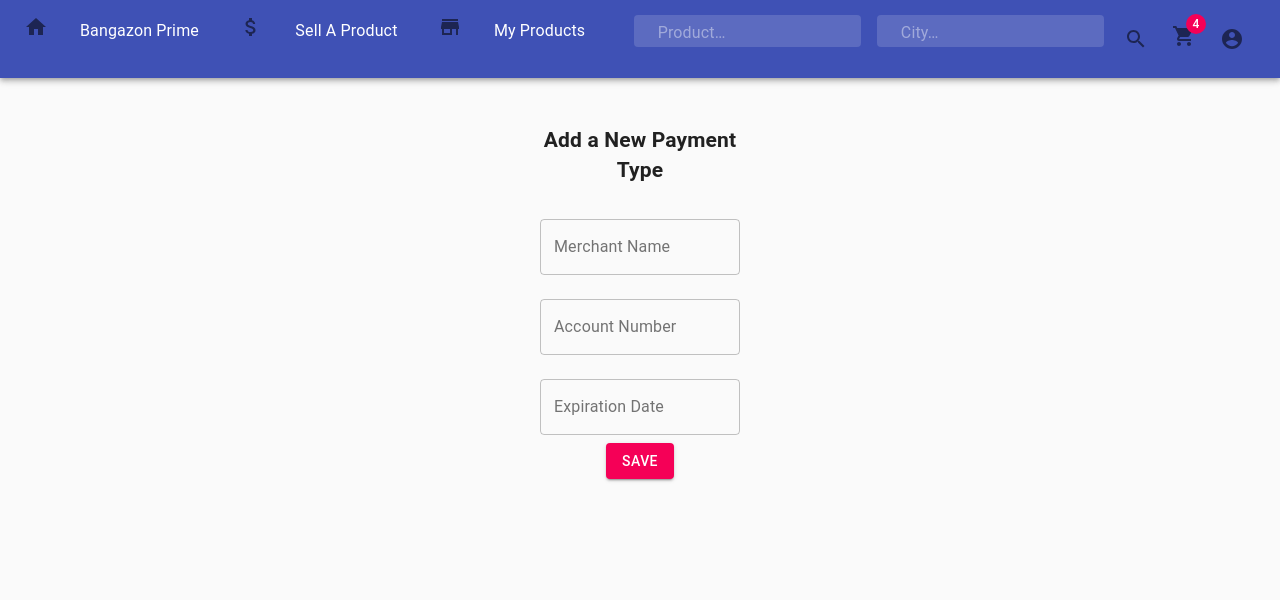
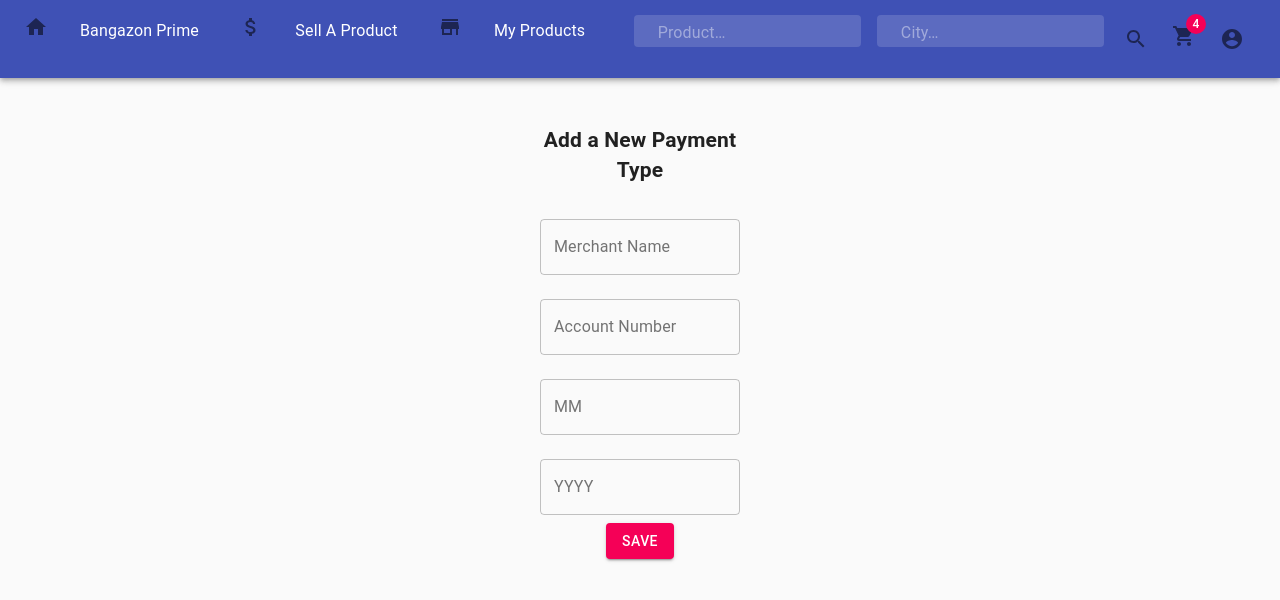
Before and after one commit to nss-cohort-36/bangazon-client-imagination-station-react, a React (Create React App) app in the folder bangazon/: page /payment/new in a window 1280 px wide. Shown: the top 600 px of the page. Built offline with nearby package versions, Linux system fonts and the light colour scheme; sample sign-in values are in the browser's storage.

Commit message:
finished date on payment types

```diff
--- a/bangazon/src/components/myAccount/Profile.js
+++ b/bangazon/src/components/myAccount/Profile.js
@@ -1,7 +1,26 @@
 import APIManager from '../../modules/APIManager'
 import React, { Component } from 'react'
 import PaymentList from '../payment/PaymentList';
+import { withStyles } from '@material-ui/core/styles';
+import TextField from '@material-ui/core/TextField';
+import Button from '@material-ui/core/Button';
 
+const styles = theme => ({
+    container: {
+        display: 'flex',
+        flexWrap: 'wrap',
+    },
+    textField: {
+        marginLeft: theme.spacing.unit,
+        marginRight: theme.spacing.unit,
+    },
+    dense: {
+        marginTop: 16,
+    },
+    menu: {
+        width: 200,
+    },
+});
 
 class Profile extends Component {
 
@@ -28,7 +47,7 @@ class Profile extends Component {
     }
     deletePaymentType = (id) => {
         APIManager.delete("paymenttypes", id)
-        .then(()=> {
+            .then(() => {
                 APIManager.get("paymenttypes/")
                     .then((response) => {
                         console.log(response)
@@ -42,12 +61,19 @@ class Profile extends Component {
 
 
     render() {
+        const { classes } = this.props;
 
         return (
             <>
                 <div className="profile-container">
-                    <button onClick={() => this.getPaymentTypes()}>View Payment Options</button>
-                    <button onClick={() => this.props.history.push('/payment/new')}>Add a Payment Option</button>
+                    <Button variant="contained" color="secondary" className={classes.button} disabled={this.state.loadingStatus}
+                        onClick={() => this.getPaymentTypes()}>
+                        View Payment Options
+                    </Button>
+                    <Button variant="contained" color="secondary" className={classes.button} disabled={this.state.loadingStatus}
+                        onClick={() => this.props.history.push('/payment/new')}>
+                        Add a New Payment Option
+                    </Button>
                     <PaymentList paymenttypes={this.state.paymenttypes} deletePaymentType={this.deletePaymentType} />
 
                 </div>
@@ -56,4 +82,4 @@ class Profile extends Component {
     }
 }
 
-export default Profile
+export default withStyles(styles)(Profile)
--- a/bangazon/src/components/payment/PaymentCard.js
+++ b/bangazon/src/components/payment/PaymentCard.js
@@ -3,14 +3,13 @@ import React, { Component } from "react"
 class Payment extends Component {
 
   render() {
-    const dateString = Date(this.props.type.expiration_date);
     return (
       <>
         <section className="paymenttype">
 
             <h2>Merchant: {this.props.type.merchant_name}</h2>
             <h3>Account Number: {this.props.type.account_number}</h3>
-            <h4>Expiration Date: {dateString}</h4>
+            <h4>Expiration Date: {this.props.type.expiration_date}</h4>
             <button onClick={() => {
               this.props.deletePaymentType(this.props.type.id)
 
--- a/bangazon/src/components/payment/PaymentCreateForm.js
+++ b/bangazon/src/components/payment/PaymentCreateForm.js
@@ -27,7 +27,8 @@ class PaymentCreateForm extends React.Component {
     state = {
         merchantName: "",
         accountNumber: "",
-        expirationDate: ""
+        month: "",
+        year: ""
 
     };
 
@@ -42,7 +43,7 @@ class PaymentCreateForm extends React.Component {
         const paymenttype = {
             merchant_name: this.state.merchantName,
             account_number: Number(this.state.accountNumber),
-            expiration_date: Date(this.state.expirationDate),
+            expiration_date: `${this.state.month}/${this.state.year}`,
 
         }
 
@@ -92,11 +93,22 @@ class PaymentCreateForm extends React.Component {
                             variant="outlined"
                         />
                         <TextField
+                            inputProps={{maxLength: 2}}
                             id="outlined-number"
-                            label="Expiration Date"
-                            onChange={this.handleChange('expirationDate')}
+                            label="MM"
+                            onChange={this.handleChange('month')}
                             className={classes.textField}
-
+                            maxLength="2"
+                            margin="normal"
+                            variant="outlined"
+                        />
+                        <TextField
+                            inputProps={{maxLength: 4}}
+                            id="outlined-number"
+                            label="YYYY"
+                            onChange={this.handleChange('year')}
+                            className={classes.textField}
+                            maxLength="4"
                             margin="normal"
                             variant="outlined"
                         />
```
Lines whose indentation alone changed are shown as unchanged.
